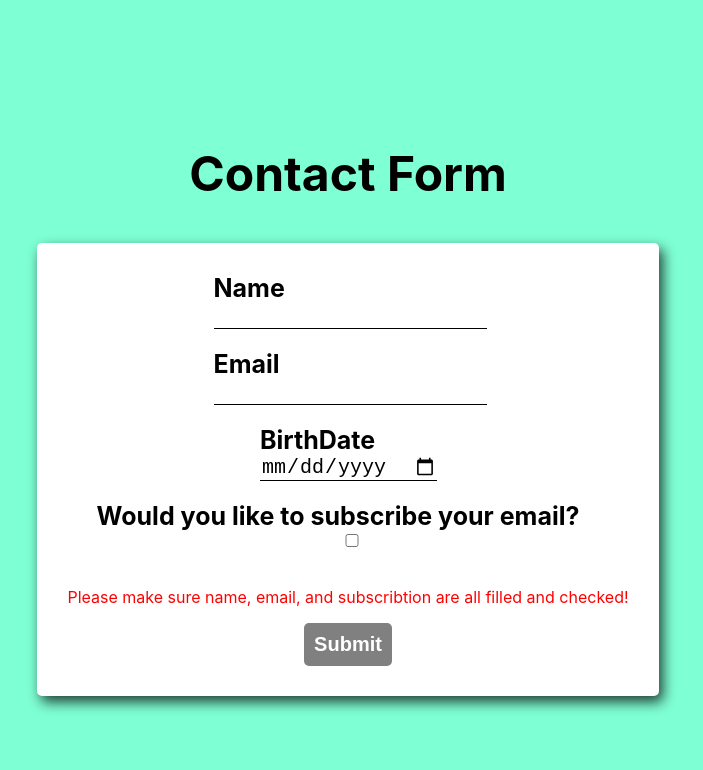
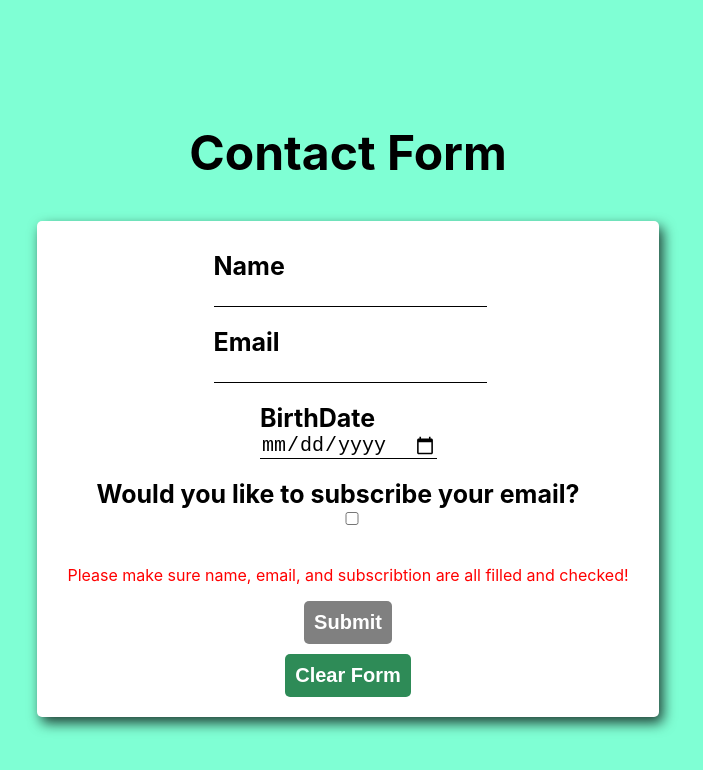
Before and after one commit to Asilo5/utah-contact-us, a React (Create React App) app: page / in a window 1280 px wide. Shown: the top 770 px of the page, without its empty margins (292-995 px from the left). Built offline with nearby package versions, Linux system fonts and the light colour scheme.

Commit message:
Add clear button

```diff
--- a/src/App.js
+++ b/src/App.js
@@ -14,10 +14,18 @@ const App = () => {
     setSubscribe(!subscribe);
   }
 
+  let clearState = () => {
+    setName('');
+    setEmail('');
+    setBirthdate('');
+    setSubscribe(false);
+  }
+
   let emailConfirmation = new RegExp(/^(("[\w-\s]+")|([\w-]+(?:\.[\w-]+)*)|("[\w-\s]+")([\w-]+(?:\.[\w-]+)*))(@((?:[\w-]+\.)*\w[\w-]{0,66})\.([a-z]{2,6}(?:\.[a-z]{2})?)$)|(@\[?((25[0-5]\.|2[0-4][0-9]\.|1[0-9]{2}\.|[0-9]{1,2}\.))((25[0-5]|2[0-4][0-9]|1[0-9]{2}|[0-9]{1,2})\.){2}(25[0-5]|2[0-4][0-9]|1[0-9]{2}|[0-9]{1,2})\]?$)/i);
 
   let submitState = (e) => {
     e.preventDefault();
+
     let userObj = {
       name,
       email,
@@ -26,6 +34,7 @@ const App = () => {
     }
     sendUserInfo(userObj);
     setSentPost('Submitted! Thank you =)');
+
   }
 
   return (
@@ -83,6 +92,7 @@ const App = () => {
               <button onClick={submitState}> Submit </button>
           </div>
         }
+        <button onClick={clearState} className='clear'>Clear Form</button>
         </form>
     </section>
   )
```
